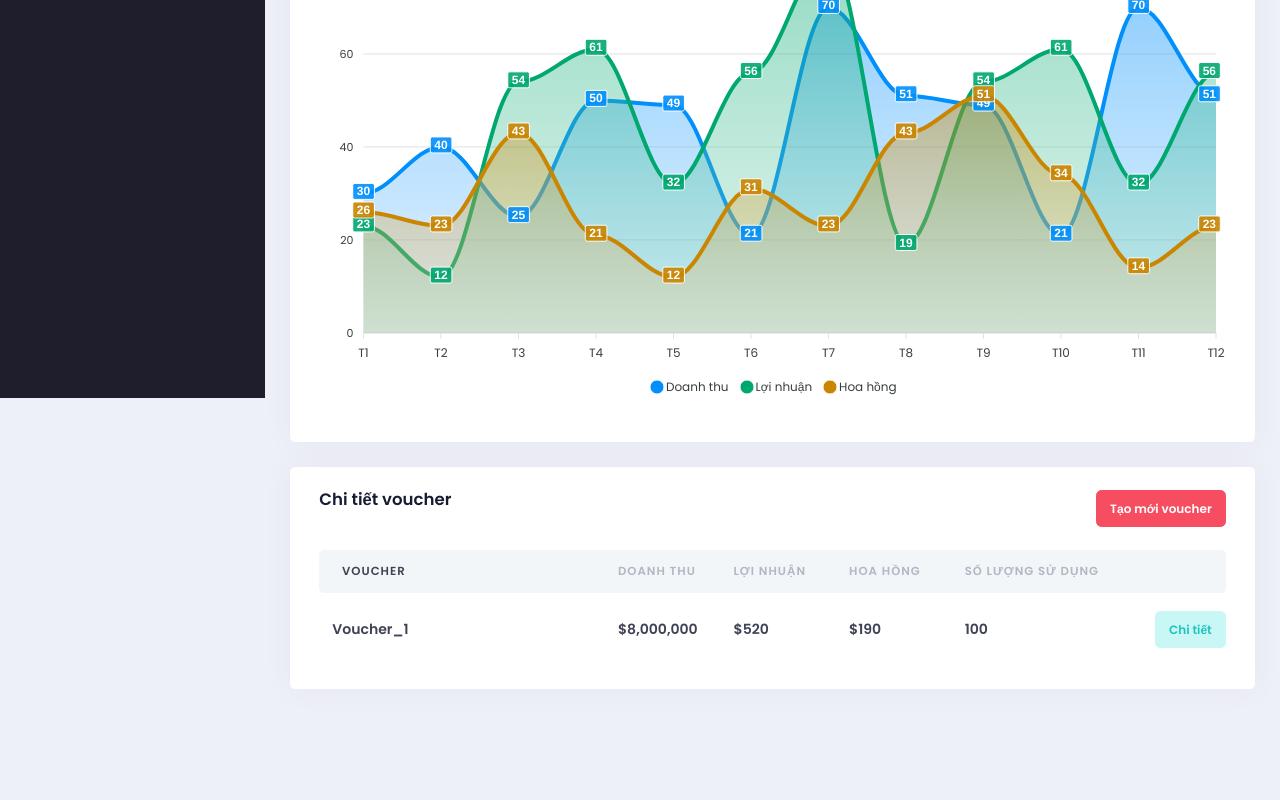
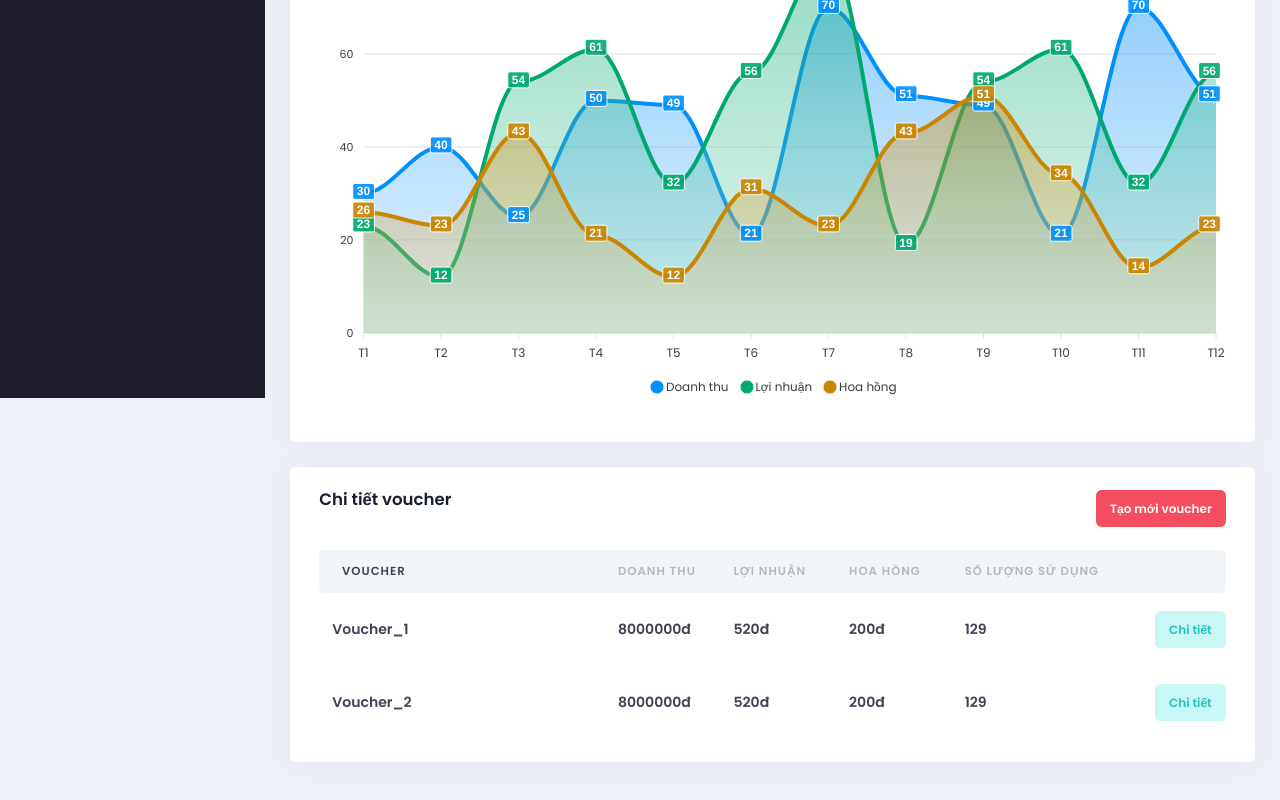
Before and after one commit to whoant/vy2-fe-voucher-traveloka, a React (Create React App) app: page / in a window 1280 px wide. Shown: the part 402-1202 px from the top of the page. Before the commit the page ends 1141 px from the top, so only its background shows below. Built offline with nearby package versions, Linux system fonts and the light colour scheme.

Commit message:
Done Table voucher

```diff
--- a/src/components/TableDetails/TableDetails.jsx
+++ b/src/components/TableDetails/TableDetails.jsx
@@ -0,0 +1,80 @@
+import React from 'react';
+import PropTypes from 'prop-types';
+
+const TableDetails = props => {
+    const {voucherDetails} = props;
+
+
+    return (
+        <div className="card card-custom card-stretch gutter-b">
+            <div className="card-header border-0 py-5">
+                <h3 className="card-title align-items-start flex-column">
+                    <span className="card-label font-weight-bolder text-dark">Chi tiết voucher</span>
+                </h3>
+                <div className="card-toolbar">
+                    <a href="#"
+                        className="btn btn-danger font-weight-bolder font-size-sm">Tạo mới voucher</a>
+                </div>
+            </div>
+            <div className="card-body pt-0 pb-3">
+                <div className="tab-content">
+                    <div className="table-responsive">
+                        <table className="table table-head-custom table-head-bg table-borderless table-vertical-center">
+                            <thead>
+                                <tr className="text-left text-uppercase">
+                                    <th style={{ minWidth: '250px' }} className="pl-7">
+                                        <span className="text-dark-75">voucher</span>
+                                    </th>
+                                    <th style={{ minWidth: '100px' }}>doanh thu</th>
+                                    <th style={{ minWidth: '100px' }}>lợi nhuận</th>
+                                    <th style={{ minWidth: '100px' }}>hoa hồng</th>
+                                    <th style={{ minWidth: '130px' }}>số lượng sử dụng</th>
+                                    <th style={{ minWidth: '80px' }}/>
+                                </tr>
+                            </thead>
+                            <tbody>
+                                {voucherDetails.map(voucherDetail => (
+                                    <tr>
+                                        <td className="pl-0 py-8">
+                                            <div className="d-flex align-items-center">
+                                                <div className="symbol symbol-50 symbol-light mr-4">
+
+                                                </div>
+                                                <div>
+                                                    <a href="#" className="text-dark-75 font-weight-bolder text-hover-primary mb-1 font-size-lg">{voucherDetail.name}</a>
+                                                </div>
+                                            </div>
+                                        </td>
+                                        <td>
+                                            <span className="text-dark-75 font-weight-bolder d-block font-size-lg">{voucherDetail.sales}đ</span>
+                                        </td>
+                                        <td>
+                                            <span className="text-dark-75 font-weight-bolder d-block font-size-lg">{voucherDetail.profit}đ</span>
+                                        </td>
+                                        <td>
+                                            <span className="text-dark-75 font-weight-bolder d-block font-size-lg">{voucherDetail.commission}đ</span>
+                                        </td>
+                                        <td>
+                                            <span className="text-dark-75 font-weight-bolder d-block font-size-lg">{voucherDetail.usedNumber}</span>
+                                        </td>
+                                        <td className="pr-0 text-right">
+                                            <a href="#" className="btn btn-light-success font-weight-bolder font-size-sm">Chi tiết</a>
+                                        </td>
+                                    </tr>
+
+                                ))}
+
+                            </tbody>
+                        </table>
+                    </div>
+                </div>
+            </div>
+        </div>
+    );
+};
+
+TableDetails.propTypes = {
+
+};
+
+export default TableDetails;
--- a/src/pages/Partner/Partner.jsx
+++ b/src/pages/Partner/Partner.jsx
@@ -1,5 +1,6 @@
 import React from 'react';
 import ChartStistic from '../../components/Chart/ChartSatistic';
+import TableDetails from '../../components/TableDetails/TableDetails';
 
 const Partner = () => {
 	const categories = ['T1', 'T2', 'T3', 'T4', 'T5', 'T6', 'T7', 'T8', 'T9', 'T10', 'T11', 'T12'];
@@ -14,73 +15,27 @@ const Partner = () => {
 		data: [26, 23, 43, 21, 12, 31, 23, 43, 51, 34, 14, 23]
 	}];
 
+	const voucherDetails = [{
+		name: 'Voucher_1',
+		sales: 8000000,
+		profit: 520,
+		commission: 200,
+		usedNumber: 129
+	},{
+		name: 'Voucher_2',
+		sales: 8000000,
+		profit: 520,
+		commission: 200,
+		usedNumber: 129
+	}]
+
 	return (
 		<div className="row">
 			<div className="col-lg-12">
 				<ChartStistic categories={categories} series={series}/>
 			</div>
 			<div className="col-lg-12">
-				<div className="card card-custom card-stretch gutter-b">
-					<div className="card-header border-0 py-5">
-						<h3 className="card-title align-items-start flex-column">
-					        <span className="card-label font-weight-bolder text-dark">Chi tiết voucher</span>
-						</h3>
-						<div className="card-toolbar">
-							<a href="#"
-							   className="btn btn-danger font-weight-bolder font-size-sm">Tạo mới voucher</a>
-						</div>
-					</div>
-					<div className="card-body pt-0 pb-3">
-						<div className="tab-content">
-							<div className="table-responsive">
-								<table className="table table-head-custom table-head-bg table-borderless table-vertical-center">
-									<thead>
-										<tr className="text-left text-uppercase">
-											<th style={{ minWidth: '250px' }} className="pl-7">
-												<span className="text-dark-75">voucher</span>
-											</th>
-											<th style={{ minWidth: '100px' }}>doanh thu</th>
-											<th style={{ minWidth: '100px' }}>lợi nhuận</th>
-											<th style={{ minWidth: '100px' }}>hoa hồng</th>
-											<th style={{ minWidth: '130px' }}>số lượng sử dụng</th>
-											<th style={{ minWidth: '80px' }}/>
-										</tr>
-									</thead>
-									<tbody>
-										<tr>
-											<td className="pl-0 py-8">
-												<div className="d-flex align-items-center">
-													<div className="symbol symbol-50 symbol-light mr-4">
-
-													</div>
-													<div>
-														<a href="#" className="text-dark-75 font-weight-bolder text-hover-primary mb-1 font-size-lg">Voucher_1</a>
-													</div>
-												</div>
-											</td>
-											<td>
-												<span className="text-dark-75 font-weight-bolder d-block font-size-lg">$8,000,000</span>
-											</td>
-											<td>
-												<span className="text-dark-75 font-weight-bolder d-block font-size-lg">$520</span>
-											</td>
-											<td>
-												<span className="text-dark-75 font-weight-bolder d-block font-size-lg">$190</span>
-											</td>
-											<td>
-												<span className="text-dark-75 font-weight-bolder d-block font-size-lg">100</span>
-											</td>
-											<td className="pr-0 text-right">
-												<a href="#" className="btn btn-light-success font-weight-bolder font-size-sm">Chi tiết</a>
-											</td>
-										</tr>
-
-									</tbody>
-								</table>
-							</div>
-						</div>
-					</div>
-				</div>
+				<TableDetails voucherDetails={voucherDetails}/>
 			</div>
 		</div>
 	);
```
